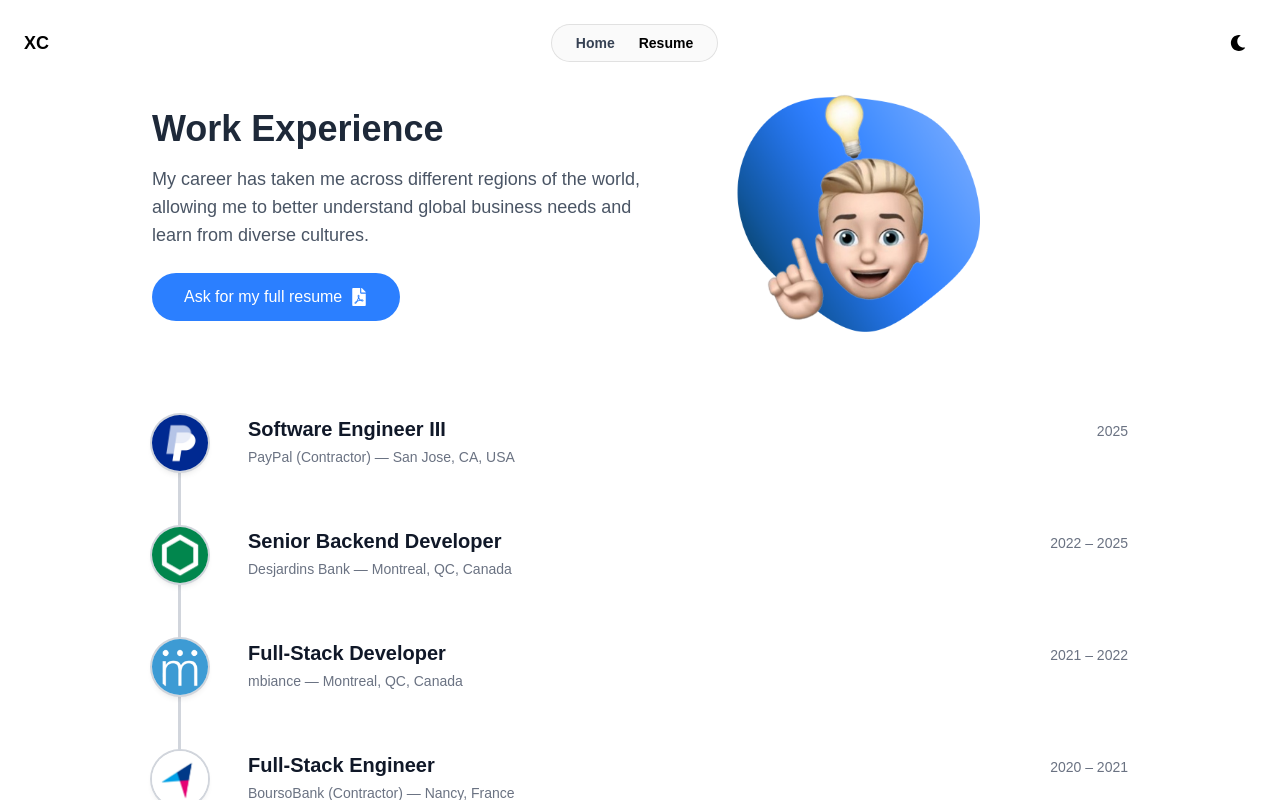
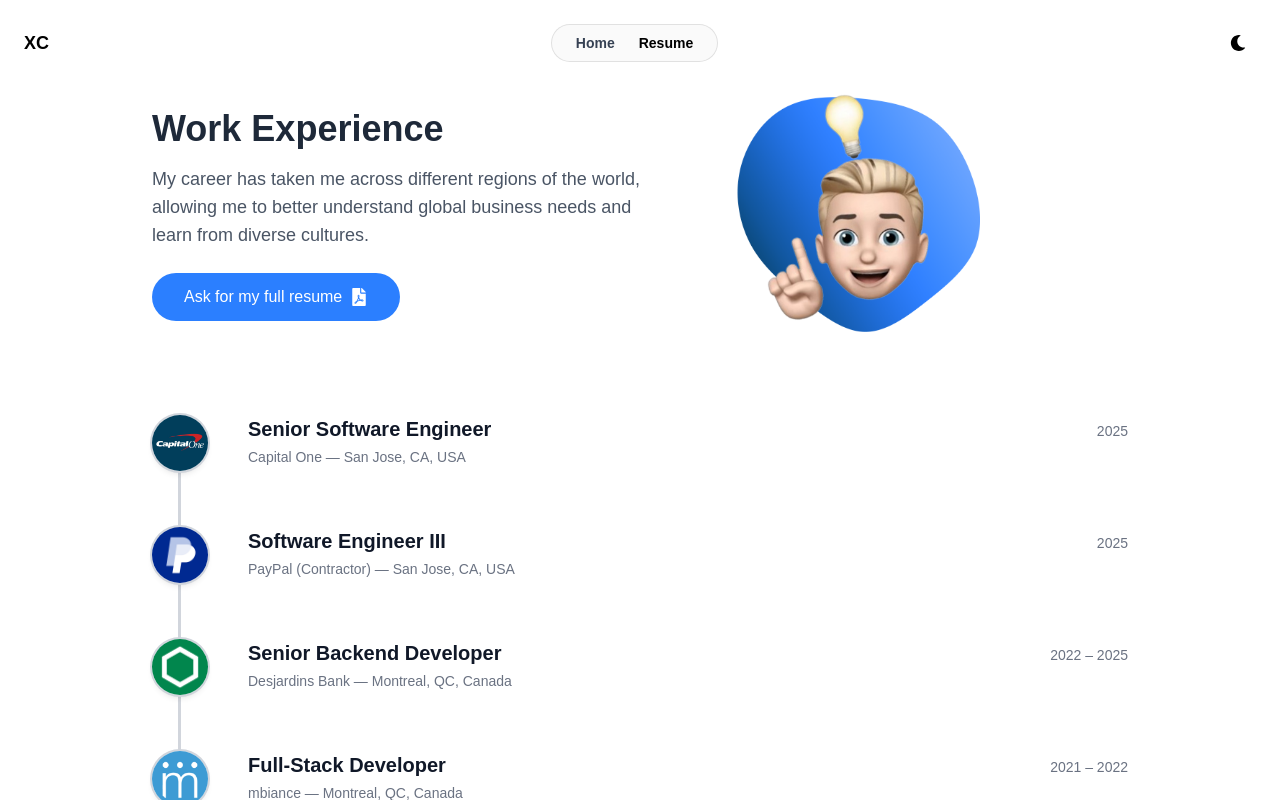
Before and after one commit to xchopin/portfolio, a Next.js app in the folder spa/: page /resume in a window 1280 px wide. Shown: the top 800 px of the page. Built offline with nearby package versions, Linux system fonts and the light colour scheme.

Commit message:
feat: new job and adventure!

```diff
--- a/spa/src/app/page.tsx
+++ b/spa/src/app/page.tsx
@@ -62,11 +62,10 @@
                 <h2 className="text-3xl font-bold mb-4 text-gray-800 dark:text-gray-100">About Me</h2>
                 <p className="text-lg text-gray-600 dark:text-gray-200">
                   I’m a passionate Software Engineer with over 7 years of experience in building resilient systems. <br />
-                  Throughout my journey, my expertise has allowed me to reside in various regions, including France, Canada, and the United States. <br /><br />
+                  Throughout my journey, my expertise has allowed me to work and reside in various regions, including France, Canada, and the United States. <br /><br />
                   With these experiences, I was invited to join the Spring Vanguard community by Broadcom, where I weekly meet with core Spring engineers to explore new features and
                   advancements in Java. <br/>
                   Besides programming, I also enjoy making electronic music where both of my passions come together.<br /><br />
-                  I currently reside in San Jose, CA, and am looking for opportunities where I can apply my expertise.
                 </p>
               </div>
             </section>
--- a/spa/src/app/resume/page.tsx
+++ b/spa/src/app/resume/page.tsx
@@ -7,6 +7,13 @@
 import {FaFilePdf} from "react-icons/fa";
 
 const jobs = [
+    {
+        company: 'Capital One',
+        title: 'Senior Software Engineer',
+        duration: '2025',
+        location: 'San Jose, CA, USA',
+        image: '/resume/capitalone.jpeg',
+    },
     {
         company: 'PayPal (Contractor)',
         title: 'Software Engineer III',
```
Also changed, not shown: spa/public/resume/capitalone.jpeg (added).
